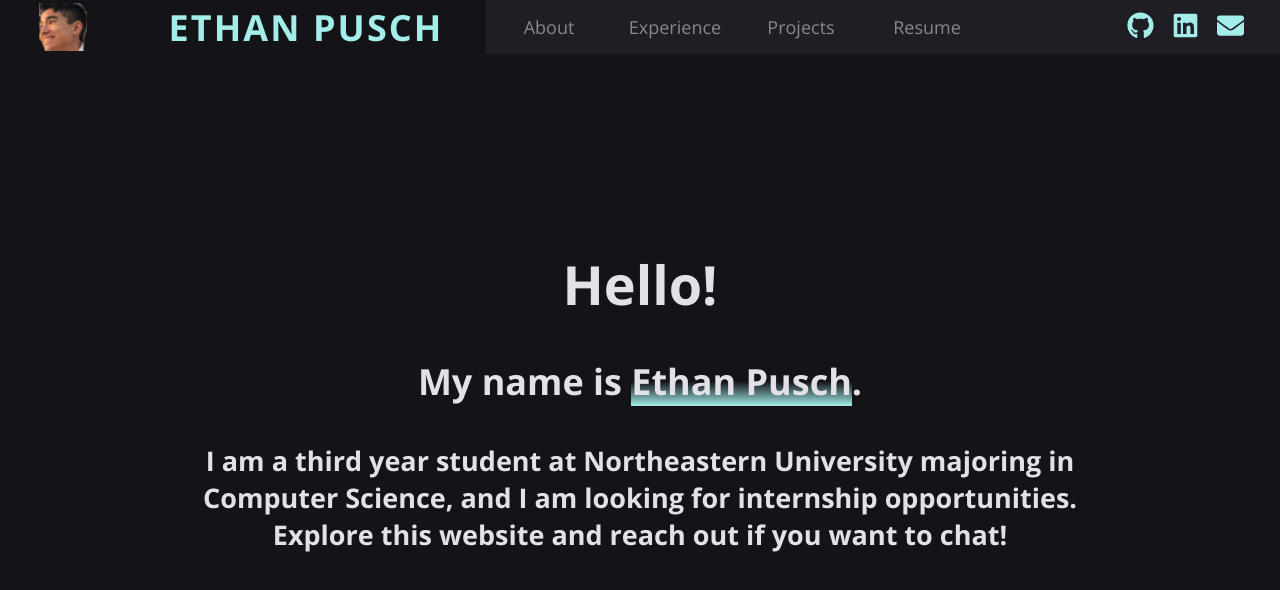
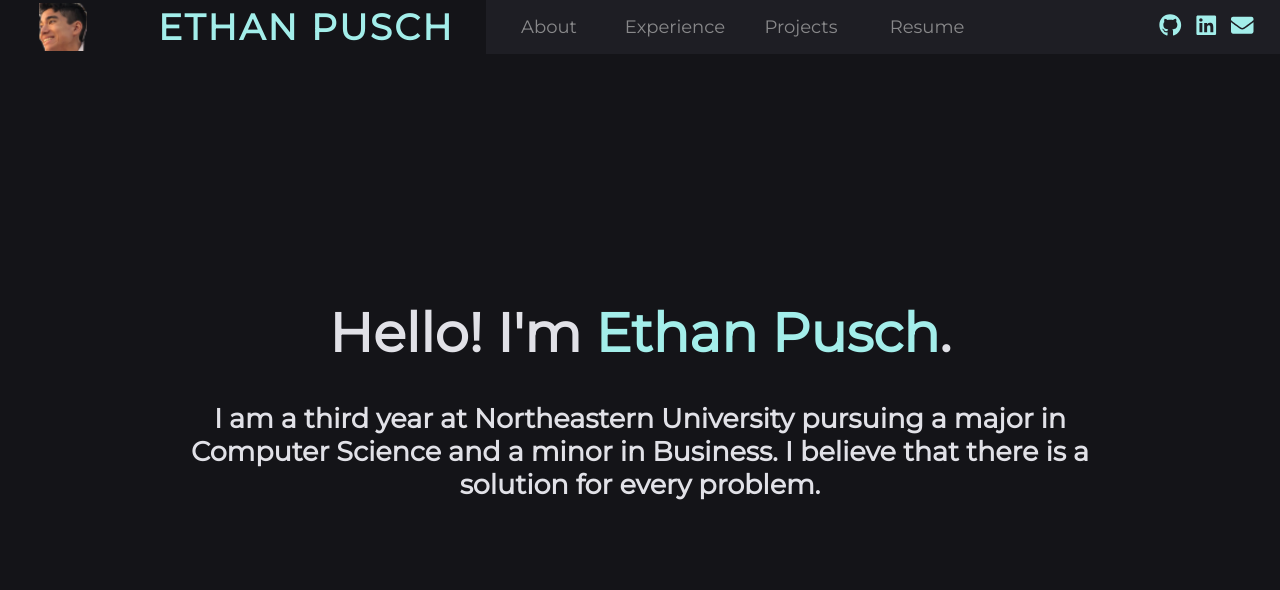
Before and after one commit to pusch-e/ethan_personal_site, a Next.js app: page /home in a window 1280 px wide. Shown: the top 590 px of the page. Built offline with nearby package versions, Linux system fonts and the light colour scheme.

Commit message:
added resume and changed main font

```diff
--- a/src/components/navbar.js
+++ b/src/components/navbar.js
@@ -40,7 +40,7 @@ const Navbar = ({pageName}) => {
         {
             setHover: setToggleHoverRes,
             isHover: toggleHoverRes,
-            linkTo: "/about",
+            linkTo: "http://localhost:3000/resume.pdf",
             icon: "file-alt",
             linkText: "Resume"
         }
--- a/src/pages/home.js
+++ b/src/pages/home.js
@@ -15,17 +15,13 @@ const Home = () => {
 
       <div className="home-container">
         <div className="fade-in-bottom-fast">
-          <h1 className="large-text"> Hello! </h1>
+          <h1 className="large-text"> Hello! I'm <span className="light-blue">Ethan Pusch</span>. </h1>
         </div>
 
         <div className="fade-in-bottom">
-          <h1> My name is <span className="highlight">Ethan Pusch</span>.</h1>
-        </div>
-
-        <div className="fade-in-bottom-slow">
           <h2>
-            I am a third year student at Northeastern University majoring in Computer Science,
-            and I am looking for internship opportunities. Explore this website and reach out if you want to chat!
+            I am a third year at Northeastern University pursuing a major in Computer Science and a minor in Business.
+            I believe that there is a solution for every problem.
           </h2>
         </div>
       </div>
--- a/src/styles/main.css
+++ b/src/styles/main.css
@@ -1,8 +1,11 @@
 @import url('https://fonts.googleapis.com/css2?family=Open+Sans:wght@300;400;700&display=swap');
+
+@import url('https://fonts.googleapis.com/css2?family=Montserrat&display=swap');
 
 :root {
     font-size: 18px;
-    font-family: 'Open Sans';
+    /*font-family: 'Open Sans';*/
+    font-family: 'Montserrat';
     --body-text-primiary: #e1e1e7;
     --text-primary: #b6b6b6;
     --text-secondary: #a3eeea;
@@ -204,10 +207,10 @@ html {
 }
 
 .fa-icon {
-    width: 1.75rem;
-    min-width: 1.75rem;
-    height: 1.75rem;
-    min-height: 1.75rem;
+    width: 1.63rem;
+    min-width: 1.63rem;
+    height: 1.63rem;
+    min-height: 1.63rem;
     color: var(--text-secondary);
     transition: ease-in, 500ms;
 }
@@ -255,19 +258,19 @@ html {
 }
 
 .external-links {
-    margin-right: 2rem;
+    margin-right: 1.5rem;
 }
 
 .external-link {
-    margin-left: 1rem;
+    margin-left: .75rem;
     transition: 300ms;
 }
 
 .fa-icon-external {
-    width: 1.5rem;
-    min-width: 1.5rem;
-    height: 1.5rem;
-    min-height: 1.5rem;
+    width: 1.25rem;
+    min-width: 1.25rem;
+    height: 1.25rem;
+    min-height: 1.25rem;
     color: var(--text-secondary);
     transition: ease-in, 300ms;
 }
```
Also changed, not shown: 1 other file (tests, documents, lock files or other folders).
